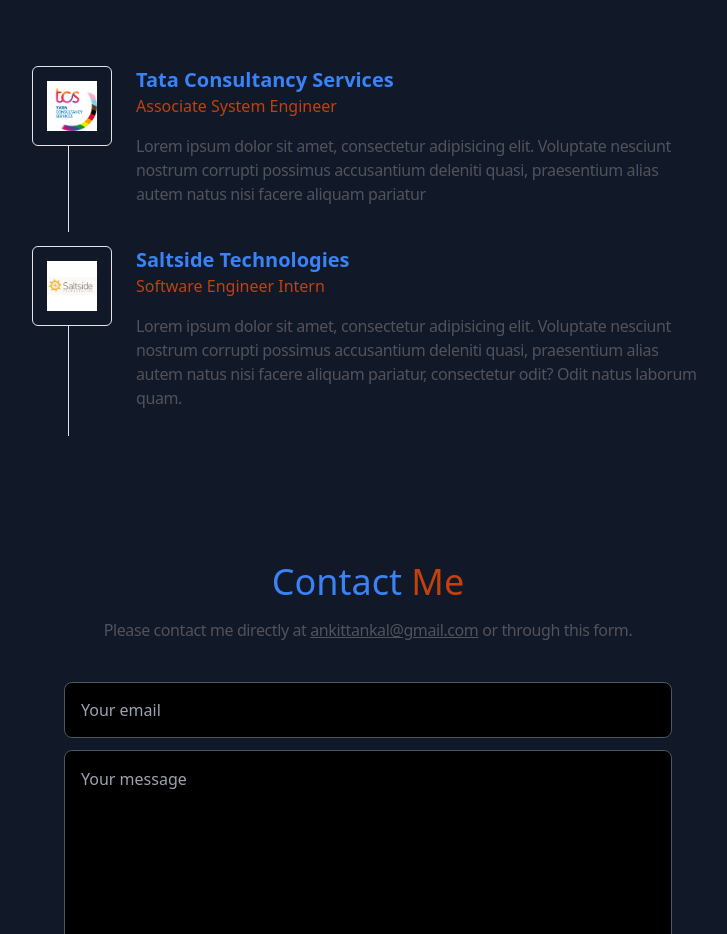
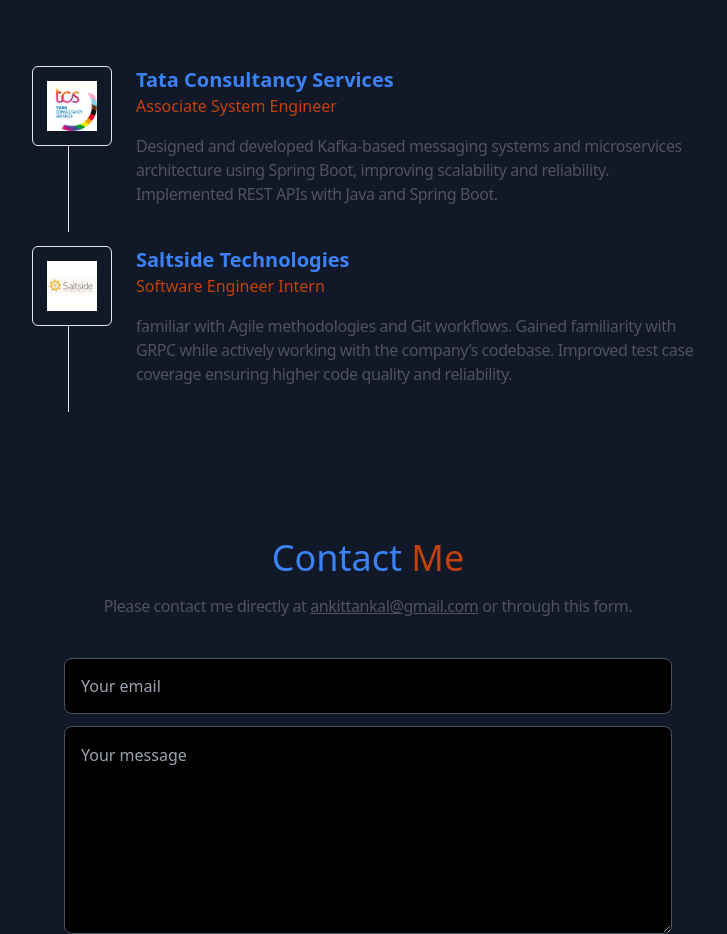
Before and after one commit to ankittankal/Portfolio, a React (Vite) app: page / in a window 1280 px wide. Shown: the part 2740-3674 px from the top of the page, without its empty margins (272-999 px from the left). Built offline with nearby package versions, Linux system fonts and the light colour scheme.

Commit message:
Update data

```diff
--- a/src/components/Experience.jsx
+++ b/src/components/Experience.jsx
@@ -10,7 +10,7 @@
       logo: '/tcs.jpg',
       name: 'Tata Consultancy Services',
       jobTitle: 'Associate System Engineer',
-      description: 'Lorem ipsum dolor sit amet, consectetur adipisicing elit. Voluptate nesciunt nostrum corrupti possimus accusantium deleniti quasi, praesentium alias autem natus nisi facere aliquam pariatur',
+      description: 'Designed and developed Kafka-based messaging systems and microservices architecture using Spring Boot, improving scalability and reliability. Implemented REST APIs with Java and Spring Boot.',
     },
     {
       _id: '2',
@@ -18,7 +18,7 @@
       logo: '/saltside.webp',
       name: 'Saltside Technologies ',
       jobTitle: 'Software Engineer Intern',
-      description: 'Lorem ipsum dolor sit amet, consectetur adipisicing elit. Voluptate nesciunt nostrum corrupti possimus accusantium deleniti quasi, praesentium alias autem natus nisi facere aliquam pariatur, consectetur odit? Odit natus laborum quam. ',
+      description: 'familiar with Agile methodologies and Git workflows. Gained familiarity with GRPC while actively working with the company’s codebase. Improved test case coverage ensuring higher code quality and reliability.',
     },
   ];
 
--- a/src/components/Projects.jsx
+++ b/src/components/Projects.jsx
@@ -18,8 +18,8 @@
             name = "Portfolio"
             ImageUrl = "\Portfolio.png"
             discription = "Developed a dynamic personal portfolio featuring seamless UI/UX and multiple sections."
-            github=""
-            LiveUrl=""
+            github="https://github.com/ankittankal/Portfolio"
+            LiveUrl="https://portfolio-ankittankals-projects.vercel.app/"
         />
 
         <Project
```
